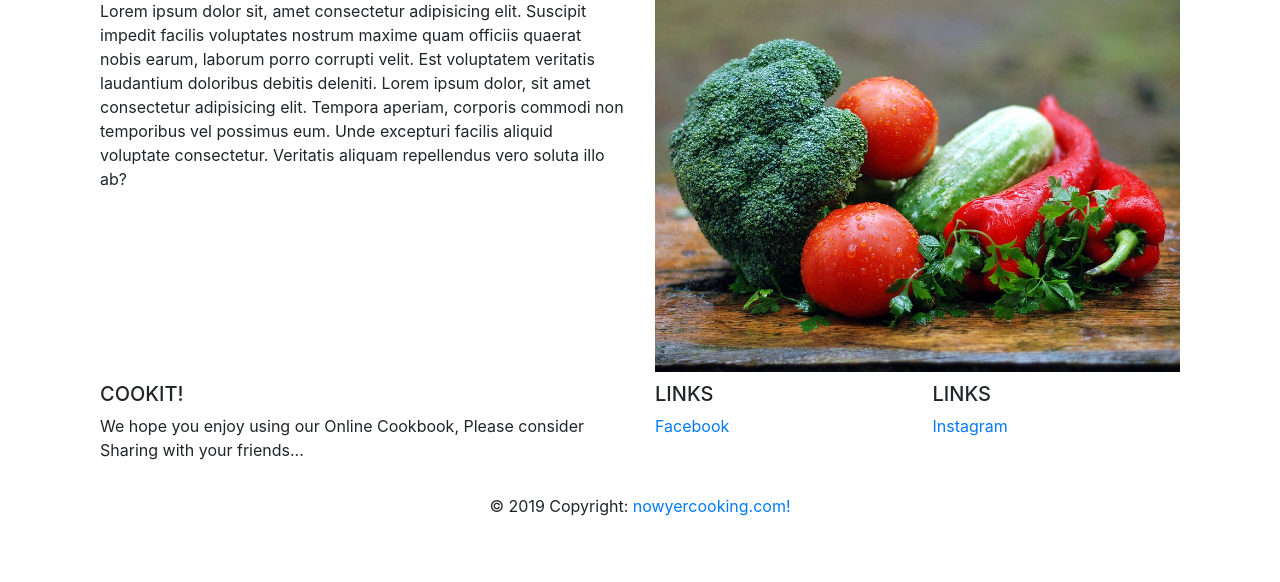
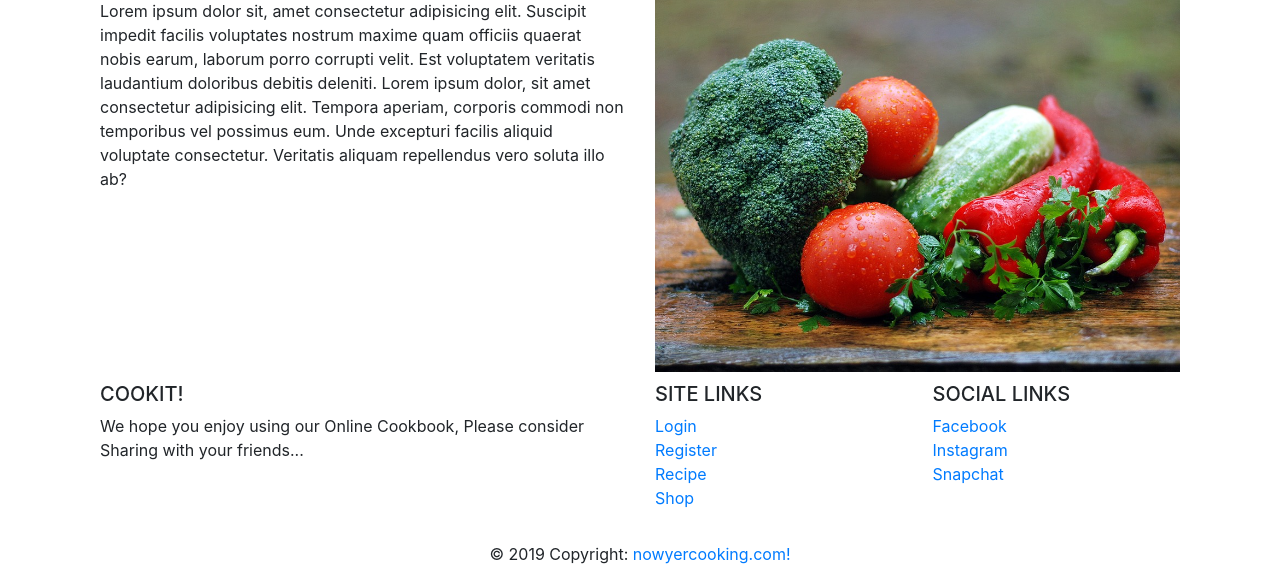
Before and after one commit to jsnbly/milestone3, a Flask app: page / in a window 1280 px wide. Shown: the part 874-1456 px from the top of the page. Before the commit the page ends 1390 px from the top, so only its background shows below. Run offline with Flask 2, Linux system fonts and the light colour scheme; some libraries are stand-ins or nearby versions.

Commit message:
updated base.html footer links to show site links and social media links, updated recp_i

```diff
--- a/templates/base.html
+++ b/templates/base.html
@@ -68,18 +68,42 @@
     </div>
     <hr class="clearfix w-100 d-md-none pb-3">
     <div class="col-md-3 mb-md-0 mb-3">
-      <h5 class="text-uppercase">Links</h5>
+      <h5 class="text-uppercase">Site Links</h5>
+      <ul class="list-unstyled">
+        {% if 'username' not in session %}
+        <li>
+          <a href="{{url_for('login')}}">Login</a>
+          </li>
+        <li>
+          <a href="{{url_for('register')}}">Register</a>
+        </li>
+        {% else %}
+        <li>
+          <a href="{{url_for('logout')}}">Logout</a>
+        </li>
+        <li>
+          <a href="{{url_for('add_recipe')}}">Add Recipe</a>
+        </li>
+        {% endif %}
+        <li>
+          <a href="{{url_for('get_recipe')}}">Recipe</a>
+        </li>
+        <li>
+          <a href="{{url_for('get_shop')}}">Shop</a>
+        </li>
+       </ul>
+    </div>
+    <div class="col-md-3 mb-md-0 mb-3">
+      <h5 class="text-uppercase">Social Links</h5>
       <ul class="list-unstyled">
         <li>
           <a href="http://www.facebook.com" target="_blank">Facebook</a>
         </li>
-       </ul>
-    </div>
-    <div class="col-md-3 mb-md-0 mb-3">
-      <h5 class="text-uppercase">Links</h5>
-      <ul class="list-unstyled">
         <li>
           <a href="http://www.instagram.com" target="_blank">Instagram</a>
+        </li>
+        <li>
+          <a href="http://www.snapchat.com" target="_blank">Snapchat</a>
         </li>
        </ul>
     </div>
```
Also changed, not shown: templates/recp_view.html (+18 -11 lines), static/images/recpimg1.jpg (added), static/images/recpimg2.jpg (added).
